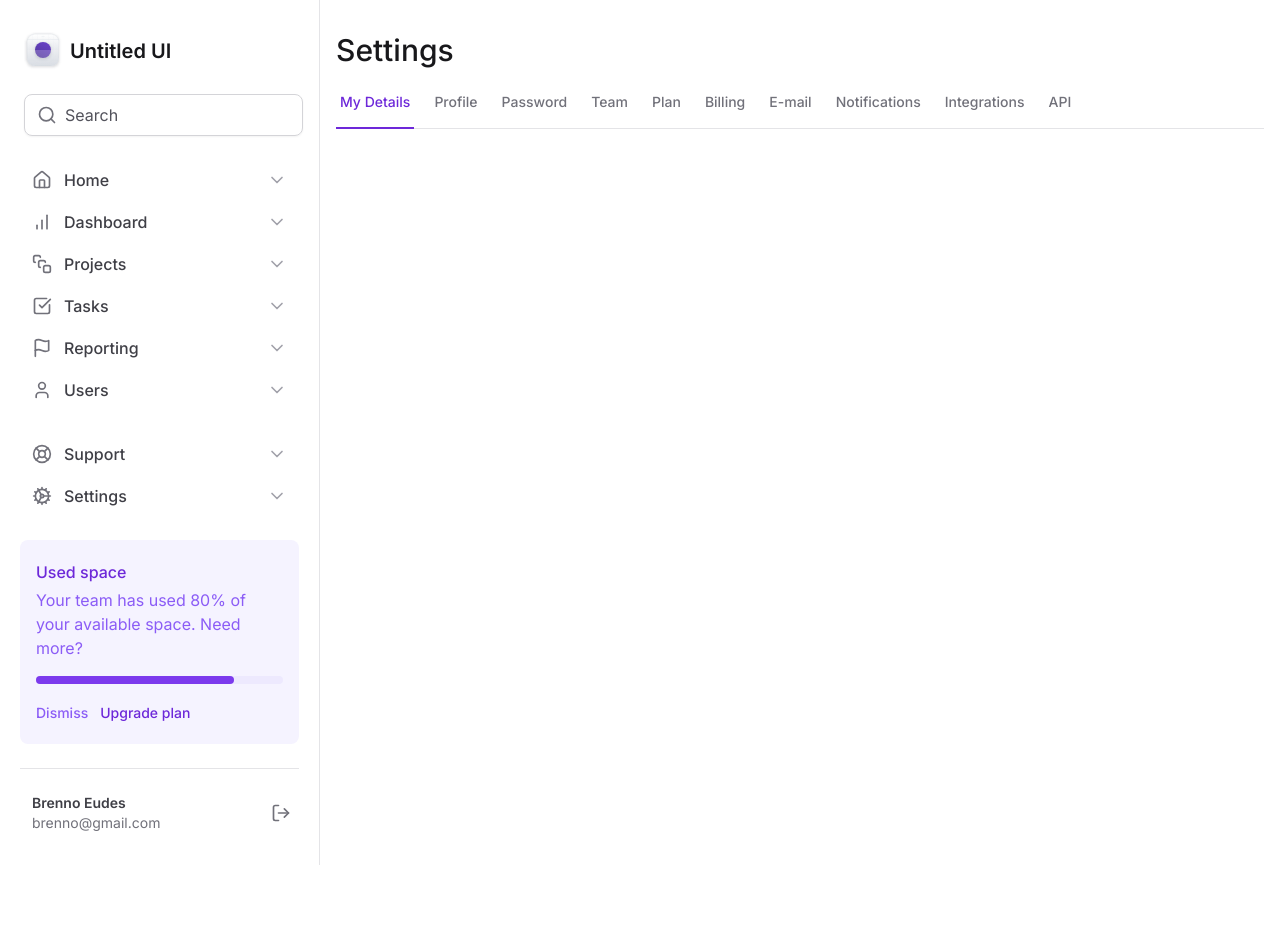
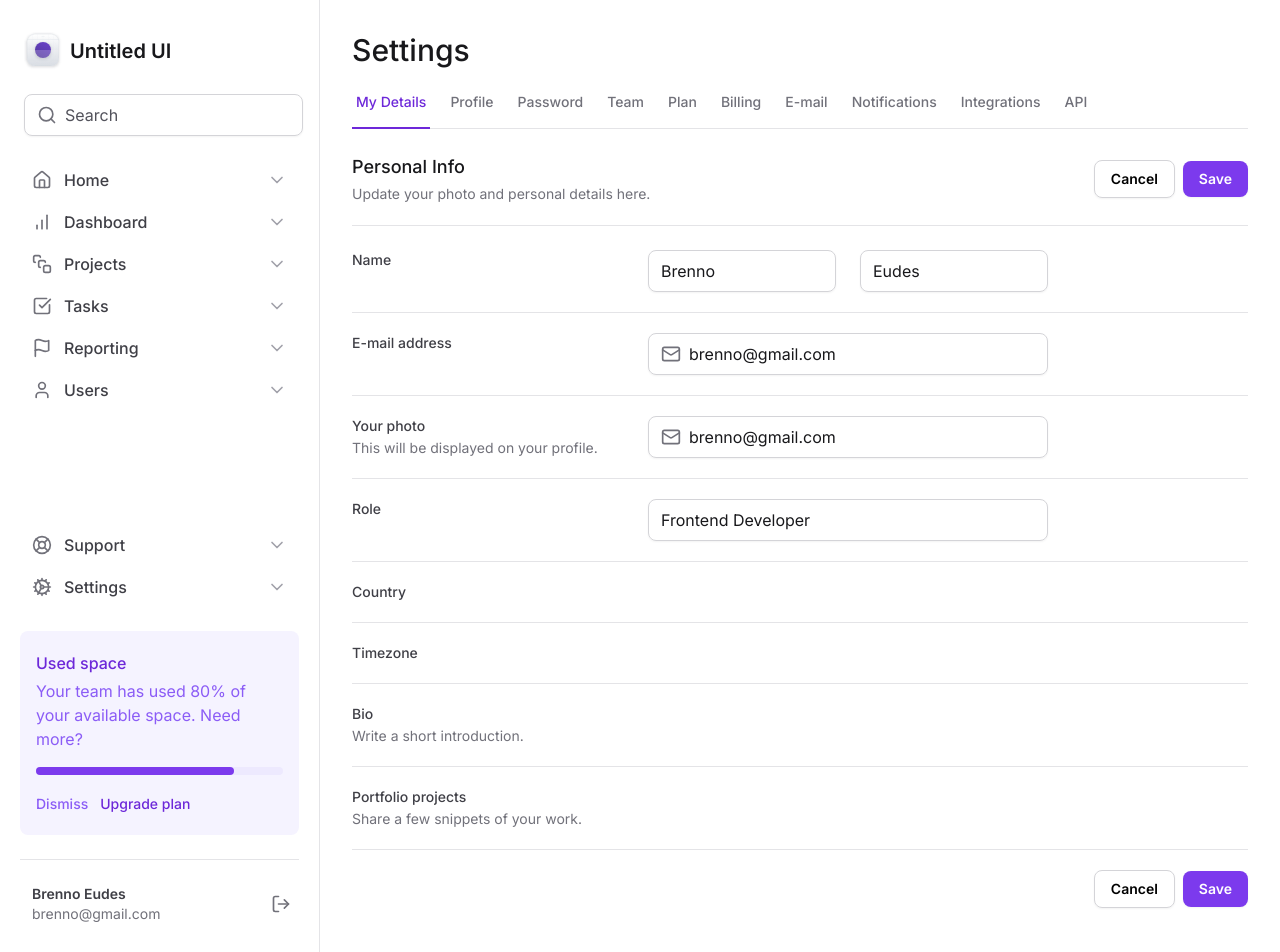
Before and after one commit to brennoEudes/tailwind-next, a Next.js app: page / in a window 1280 px wide. Shown: the top 952 px of the page. Before the commit the page ends 865 px from the top, so only its background shows below. Built offline with nearby package versions, Linux system fonts and the light colour scheme; grey boxes are pictures that could not be loaded.

Commit message:
form structure

```diff
--- a/src/app/layout.tsx
+++ b/src/app/layout.tsx
@@ -3,7 +3,7 @@
 import type { Metadata } from 'next'
 import { Inter } from 'next/font/google'
 import './globals.css'
-import { Sidebar } from './components/Sidebar'
+import { Sidebar } from '../components/Sidebar'
 
 const inter = Inter({ subsets: ['latin'] })
 
@@ -24,7 +24,7 @@
       <body className={inter.className}>
         <div className="grid min-h-screen grid-cols-app">
           <Sidebar />
-          <main className="px-4 pb-12 pt-8">{children}</main>
+          <main className="px-8 pb-12 pt-8">{children}</main>
         </div>
         {/* min-h-screen garante que o conteúdo sempre ocupe pelo menos a altura da tela */}
       </body>
--- a/src/app/page.tsx
+++ b/src/app/page.tsx
@@ -1,10 +1,171 @@
-import { SettingTabs } from '@/app/components/SettingsTabs'
+import { SettingTabs } from '@/components/SettingsTabs'
+import * as Input from '@/components/Input'
+import { Mail } from 'lucide-react'
 
 export default function Home() {
   return (
     <>
       <h1 className="text-3xl font-medium text-zinc-900">Settings</h1>
       <SettingTabs />
+      <div className="mt-6 flex flex-col">
+        <div className="flex items-center justify-between border-b border-zinc-200 pb-5">
+          <div className="space-y-1">
+            <h2 className="text-lg font-medium text-zinc-900">Personal Info</h2>
+            <span className="text-sm text-zinc-500">
+              Update your photo and personal details here.
+            </span>
+          </div>
+          <div className="flex items-center gap-2">
+            <button
+              type="button"
+              className="rounded-lg border border-zinc-300 px-4 py-2 text-sm font-semibold shadow-sm hover:bg-zinc-50"
+            >
+              Cancel
+            </button>
+            <button
+              type="submit"
+              form="settings"
+              className="rounded-lg bg-violet-600 px-4 py-2 text-sm font-semibold text-white shadow-sm hover:bg-violet-700"
+            >
+              {/* Form abaixo vinculado pela props form, sem a necessidade de envolver tudo na msm div */}
+              Save
+            </button>
+          </div>
+        </div>
+
+        <form
+          id="settings"
+          className="mt-6 flex w-full flex-col gap-5 divide-y divide-zinc-200"
+        >
+          {/* TW: divide é props exclusiva do TW e divide automaticamente os elementos! */}
+          <div className="grid-cols-form grid gap-3">
+            <label
+              htmlFor="firstName"
+              className="text-sm font-medium text-zinc-700"
+            >
+              Name
+            </label>
+            <div className="grid grid-cols-2 gap-6">
+              <Input.InputRoot>
+                <Input.InputControl id="firstName" defaultValue="Brenno" />
+              </Input.InputRoot>
+              <Input.InputRoot>
+                <Input.InputControl defaultValue="Eudes" />
+              </Input.InputRoot>
+            </div>
+          </div>
+
+          <div className="grid-cols-form grid gap-3 pt-5">
+            <label
+              htmlFor="email"
+              className="text-sm font-medium text-zinc-700"
+            >
+              E-mail address
+            </label>
+            <Input.InputRoot>
+              <Input.InputPrefix>
+                <Mail className="h-5 w-5 text-zinc-500" />
+              </Input.InputPrefix>
+              <Input.InputControl
+                id="email"
+                type="email"
+                defaultValue="brenno@gmail.com"
+              />
+            </Input.InputRoot>
+          </div>
+
+          <div className="grid-cols-form grid gap-3 pt-5">
+            <label htmlFor="" className="text-sm font-medium text-zinc-700">
+              Your photo
+              <span className="mt-0.5 block text-sm font-normal text-zinc-500">
+                This will be displayed on your profile.
+              </span>
+            </label>
+            <Input.InputRoot>
+              <Input.InputPrefix>
+                <Mail className="h-5 w-5 text-zinc-500" />
+              </Input.InputPrefix>
+              <Input.InputControl
+                id="email"
+                type="email"
+                defaultValue="brenno@gmail.com"
+              />
+            </Input.InputRoot>
+          </div>
+
+          <div className="grid-cols-form grid gap-3 pt-5">
+            <label htmlFor="role" className="text-sm font-medium text-zinc-700">
+              Role
+            </label>
+            <Input.InputRoot>
+              <Input.InputControl
+                id="role"
+                type="text"
+                defaultValue="Frontend Developer"
+              />
+            </Input.InputRoot>
+          </div>
+
+          <div className="grid-cols-form grid gap-3 pt-5">
+            <label
+              htmlFor="country"
+              className="text-sm font-medium text-zinc-700"
+            >
+              Country
+            </label>
+            <div></div>
+          </div>
+
+          <div className="grid-cols-form grid gap-3 pt-5">
+            <label
+              htmlFor="timezone"
+              className="text-sm font-medium text-zinc-700"
+            >
+              Timezone
+            </label>
+            <div></div>
+          </div>
+
+          <div className="grid-cols-form grid gap-3 pt-5">
+            <label htmlFor="bio" className="text-sm font-medium text-zinc-700">
+              Bio
+              <span className="mt-0.5 block text-sm font-normal text-zinc-500">
+                Write a short introduction.
+              </span>
+            </label>
+            <div></div>
+          </div>
+
+          <div className="grid-cols-form grid gap-3 pt-5">
+            <label
+              htmlFor="projects"
+              className="text-sm font-medium text-zinc-700"
+            >
+              Portfolio projects
+              <span className="mt-0.5 block text-sm font-normal text-zinc-500">
+                Share a few snippets of your work.
+              </span>
+            </label>
+            <div></div>
+          </div>
+
+          <div className="flex items-center justify-end gap-2 pt-5">
+            <button
+              type="button"
+              className="rounded-lg border border-zinc-300 px-4 py-2 text-sm font-semibold shadow-sm hover:bg-zinc-50"
+            >
+              Cancel
+            </button>
+            <button
+              // type="submit" Como está dentro do form, não é necessário
+              form="settings"
+              className="rounded-lg bg-violet-600 px-4 py-2 text-sm font-semibold text-white shadow-sm hover:bg-violet-700"
+            >
+              Save
+            </button>
+          </div>
+        </form>
+      </div>
     </>
   )
 }
--- a/tailwind.config.ts
+++ b/tailwind.config.ts
@@ -10,12 +10,10 @@
   // Lembrando q o TW reseta quase todos os estilos dos elementos HTML/
   theme: {
     extend: {
-      colors: {
-        brenno: '#334322',
-      },
       gridTemplateColumns: {
         app: 'minmax(18rem, 20rem) 1fr', // evite usar px, use valores relativos!
         profile: 'min-content 1fr min-content', // a coluna do meio é a única q cresce!
+        form: 'minmax(7.5rem, 17.5rem) minmax(25rem, 1fr) minmax(0, 15rem)', // define o tamanho mínimo e máximo das colunas!
       },
     },
     plugins: [],
```
Also changed, not shown: src/components/Input.tsx (renamed from src/app/components/Input.tsx), src/components/SettingsTabs/TabItem.tsx (renamed from src/app/components/SettingsTabs/TabItem.tsx), src/components/SettingsTabs/index.tsx (renamed from src/app/components/SettingsTabs/index.tsx), src/components/Sidebar/Logo.tsx (renamed from src/app/components/Sidebar/Logo.tsx), src/components/Sidebar/NavItem.tsx (renamed from src/app/components/Sidebar/NavItem.tsx), src/components/Sidebar/Profile.tsx (renamed from src/app/components/Sidebar/Profile.tsx), src/components/Sidebar/UsedSpaceWidget.tsx (renamed from src/app/components/Sidebar/UsedSpaceWidget.tsx), src/components/Sidebar/index.tsx (renamed from src/app/components/Sidebar/index.tsx).
